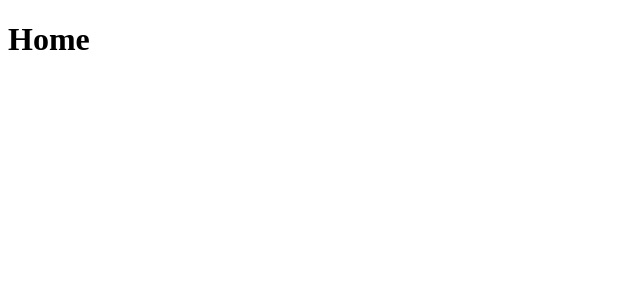
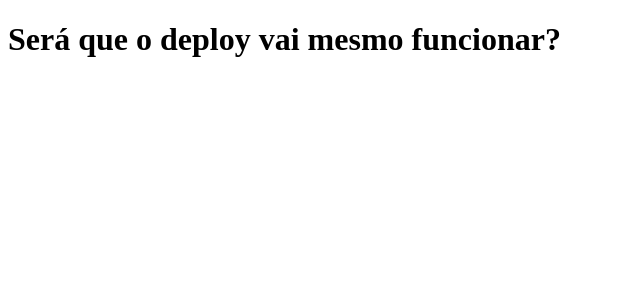
Before and after one commit to hubfernandes/tabnews, a Next.js app: page / in a window 1280 px wide. Shown: the top 300 px of the page, without its empty margins (0-640 px from the left). Built offline with nearby package versions, Linux system fonts and the light colour scheme.

Commit message:
deploy test

```diff
--- a/pages/index.js
+++ b/pages/index.js
@@ -1,5 +1,5 @@
 function Home() {
-    return <h1>Home</h1>
+    return <h1>Será que o deploy vai mesmo funcionar?</h1>
 }
 
 export default Home;
```
Also changed, not shown: 1 other file (tests, documents, lock files or other folders).
